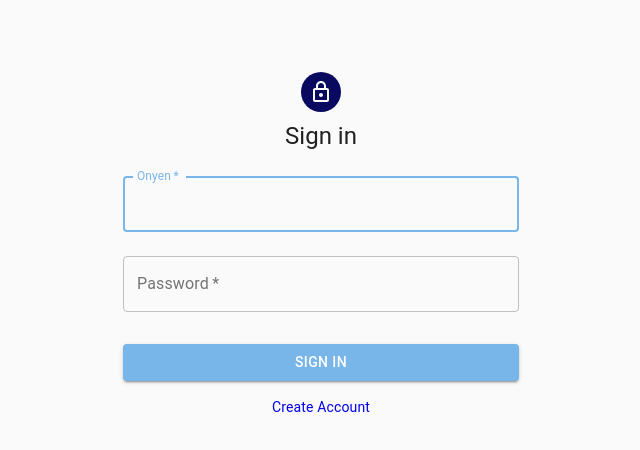
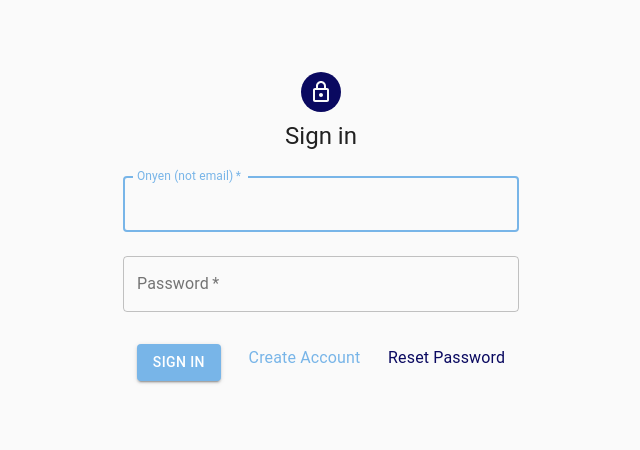
Before and after one commit to Patrick-Carawan/Comp523AdminTools, a React (Create React App) app: page / in a window 1280 px wide. Shown: the top 450 px of the page, without its empty margins (319-959 px from the left). Built offline with nearby package versions, Linux system fonts and the light colour scheme.

Commit message:
email password reset and verify working

```diff
--- a/src/App.js
+++ b/src/App.js
@@ -27,6 +27,8 @@ import Roster from "./Components/Roster";
 import StudentDashboard from "./Components/StudentDashboard";
 import StudentFinalReport from "./Components/StudentFinalReport";
 import TeamFinalReport from "./Components/TeamFinalReport";
+import Verify from "./Components/Verify";
+import PasswordReset from "./Components/PasswordReset";
 
 const theme = createMuiTheme({
     palette: {
@@ -44,6 +46,8 @@ function App() {
                 <BrowserRouter>
                     <Switch>
                         <Route path="/" component={Home} exact={true}/>
+                        <Route path="/verify/" component={Verify} exact={false}/>
+                        <Route path="/passwordReset" component={PasswordReset} exact={false}/>
                         <Route path="/clientForm" component={ClientForm} exact={true}/>
                         <Route path="/login" component={Login} exact={true}/>
                         <Route
--- a/src/Components/CreateAccount.jsx
+++ b/src/Components/CreateAccount.jsx
@@ -72,7 +72,13 @@ export default function CreateAccount() {
                 }
             }).then(res => {
                 console.log(res);
-                history.push("/login");
+                alert('Account Created. Please check your school email to verify account and log in.')
+                setOnyen('');
+                setFirstName('');
+                setLastName('');
+                setPassword('');
+                setConfirmPassword('');
+                setAdminToken('');
             }).catch(err => {
                 alert('Could not create user. Make sure this is the correct onyen. See your teacher for help if needed.')
                 console.log(err)
@@ -98,6 +104,7 @@ export default function CreateAccount() {
                                 margin="normal"
                                 required
                                 fullWidth
+                                value={firstName}
                                 label="First Name"
                                 onChange={(e) => setFirstName(e.target.value)}
                             />
@@ -109,6 +116,7 @@ export default function CreateAccount() {
                                 variant="outlined"
                                 margin="normal"
                                 required
+                                value={lastName}
                                 fullWidth
                                 label="Last Name"
                                 onChange={(e) => setLastName(e.target.value)}
@@ -121,6 +129,7 @@ export default function CreateAccount() {
                         margin="normal"
                         required
                         fullWidth
+                        value={onyen}
                         label="Onyen"
                         onChange={(e) => setOnyen(e.target.value)}
                     />
@@ -129,6 +138,7 @@ export default function CreateAccount() {
                         margin="normal"
                         required
                         fullWidth
+                        value={password}
                         name="password"
                         label="Password"
                         type="password"
@@ -139,6 +149,7 @@ export default function CreateAccount() {
                         variant="outlined"
                         margin="normal"
                         required
+                        value={confirmPassword}
                         fullWidth
                         name="password"
                         label="Confirm Password"
@@ -151,6 +162,7 @@ export default function CreateAccount() {
                         margin="normal"
                         fullWidth
                         name="password"
+                        value={adminToken}
                         label="Admin Key"
                         type="password"
                         onChange={(e) => setAdminToken(e.target.value)}
--- a/src/Components/Login.jsx
+++ b/src/Components/Login.jsx
@@ -9,6 +9,7 @@ import {makeStyles} from '@material-ui/core/styles';
 import Container from '@material-ui/core/Container';
 import {Link, useHistory} from "react-router-dom";
 import axios from 'axios';
+import Grid from "@material-ui/core/Grid";
 
 const useStyles = makeStyles(theme => ({
     paper: {
@@ -31,8 +32,10 @@ const useStyles = makeStyles(theme => ({
     },
     link: {
         margin: 'auto',
-        color: 'primary',
         textDecoration: 'none'
+    },
+    resetLink: {
+        cursor: 'pointer',
     }
 }));
 
@@ -40,6 +43,7 @@ export default function Login(props) {
     let history = useHistory();
     window.localStorage.setItem("adminUser", "false");
     window.localStorage.setItem("studentUser", "false");
+    console.log(window.localStorage.getItem('token'));
 
     const [onyen, setOnyen] = useState('');
     const [password, setPassword] = useState('');
@@ -75,6 +79,15 @@ export default function Login(props) {
     }
 
 
+    function sendPasswordResetEmail() {
+        if (onyen === '') {
+            alert('Please fill in your onyen');
+        }
+        axios.post(`http://localhost:5000/users/emailPasswordReset`, {
+            onyen: onyen
+        }).then(() => alert('Please check your school email to finish resetting your password.')).catch(err => alert('err'));
+    }
+
     return (
         <Container component="main" maxWidth="xs">
             <CssBaseline/>
@@ -92,7 +105,7 @@ export default function Login(props) {
                         required
                         fullWidth
                         id="onyen"
-                        label="Onyen"
+                        label="Onyen (not email)"
                         name="onyen"
                         autoFocus
                         onChange={(e) => setOnyen(e.target.value)}
@@ -109,6 +122,11 @@ export default function Login(props) {
                         autoComplete="current-password"
                         onChange={(e) => setPassword(e.target.value)}
                     />
+                    <Grid container
+                          direction="row"
+                          justify="space-around"
+                          alignItems="center">
+                        <Grid item>
                             <Button
                                 type="submit"
                                 fullWidth
@@ -118,8 +136,17 @@ export default function Login(props) {
                             >
                                 Sign In
                             </Button>
+                        </Grid>
+                        <Grid item>
+                            <Link to="/createAccount" className={classes.link}><Typography color="primary">Create
+                                Account</Typography></Link>
+                        </Grid>
+                        <Grid item>
+                            <Typography className={classes.resetLink} onClick={sendPasswordResetEmail} color="secondary">Reset
+                                Password</Typography>
+                        </Grid>
+                    </Grid>
                 </form>
-                <Link to="/createAccount" className={classes.link}>Create Account</Link>
             </div>
         </Container>
     );
--- /dev/null
+++ b/src/Components/PasswordReset.jsx
@@ -0,0 +1,56 @@
+import React, {useState} from 'react';
+import {useHistory} from "react-router-dom";
+import axios from 'axios'
+import Card from "@material-ui/core/Card";
+import Typography from "@material-ui/core/Typography";
+import {TextField} from "@material-ui/core";
+import Button from "@material-ui/core/Button";
+
+function PasswordReset(props) {
+    const [password, setPassword] = useState('');
+    let history = useHistory();
+    let url = window.location.href;
+    let onyenAndToken = url.replace(new RegExp('.*/passwordReset/'), '');
+    onyenAndToken = onyenAndToken.split('/');
+    console.log(onyenAndToken);
+    window.localStorage.setItem('token', onyenAndToken[1]);
+
+
+    function submitNewPassword() {
+        axios.post(`http://localhost:5000/users/reset`, {onyen: onyenAndToken[0], password: password}, {
+            headers: {
+                Authorization: `Token ${onyenAndToken[1]}`
+            }
+        }).then(res => {
+            window.localStorage.setItem('onyen', res.data.onyen);
+            window.localStorage.setItem('name', res.data.name);
+            if (res.data.admin) {
+                window.localStorage.setItem("adminUser", "true");
+                history.push("/dashboard");
+            } else {
+                window.localStorage.setItem("teamId", res.data.teamId);
+                window.localStorage.setItem("studentUser", "true");
+                history.push("/studentDash");
+            }
+        });
+    }
+
+    return (
+        <div>
+            <Card>
+                <Typography>Please enter your new password</Typography>
+                <TextField label="New Password"
+                           onChange={(e) => setPassword(e.target.value)}
+                           value={password}
+                type="password">
+
+                </TextField>
+                <Button onClick={submitNewPassword} variant="contained">
+                    Submit New Password
+                </Button>
+            </Card>
+        </div>
+    );
+}
+
+export default PasswordReset;
--- /dev/null
+++ b/src/Components/Verify.jsx
@@ -0,0 +1,33 @@
+import React from 'react';
+import {useHistory} from "react-router-dom";
+import axios from 'axios'
+
+function Verify(props) {
+    let history = useHistory();
+    let url = window.location.href;
+    let onyenAndToken = url.replace(new RegExp('.*/verify/'), '');
+    onyenAndToken = onyenAndToken.split('/');
+    console.log(onyenAndToken);
+    window.localStorage.setItem('token', onyenAndToken[1]);
+    axios.post(`http://localhost:5000/users/verifyUser`, {onyen: onyenAndToken[0]}, {
+        headers: {
+            Authorization: `Token ${onyenAndToken[1]}`
+        }
+    }).then(res => {
+        window.localStorage.setItem('onyen', res.data.onyen);
+        window.localStorage.setItem('name', res.data.name);
+        if (res.data.admin) {
+            window.localStorage.setItem("adminUser", "true");
+            history.push("/dashboard");
+        } else {
+            window.localStorage.setItem("teamId", res.data.teamId);
+            window.localStorage.setItem("studentUser", "true");
+            history.push("/studentDash");
+        }
+    });
+    return (
+        null
+    );
+}
+
+export default Verify;
```
Lines whose indentation alone changed are shown as unchanged.
